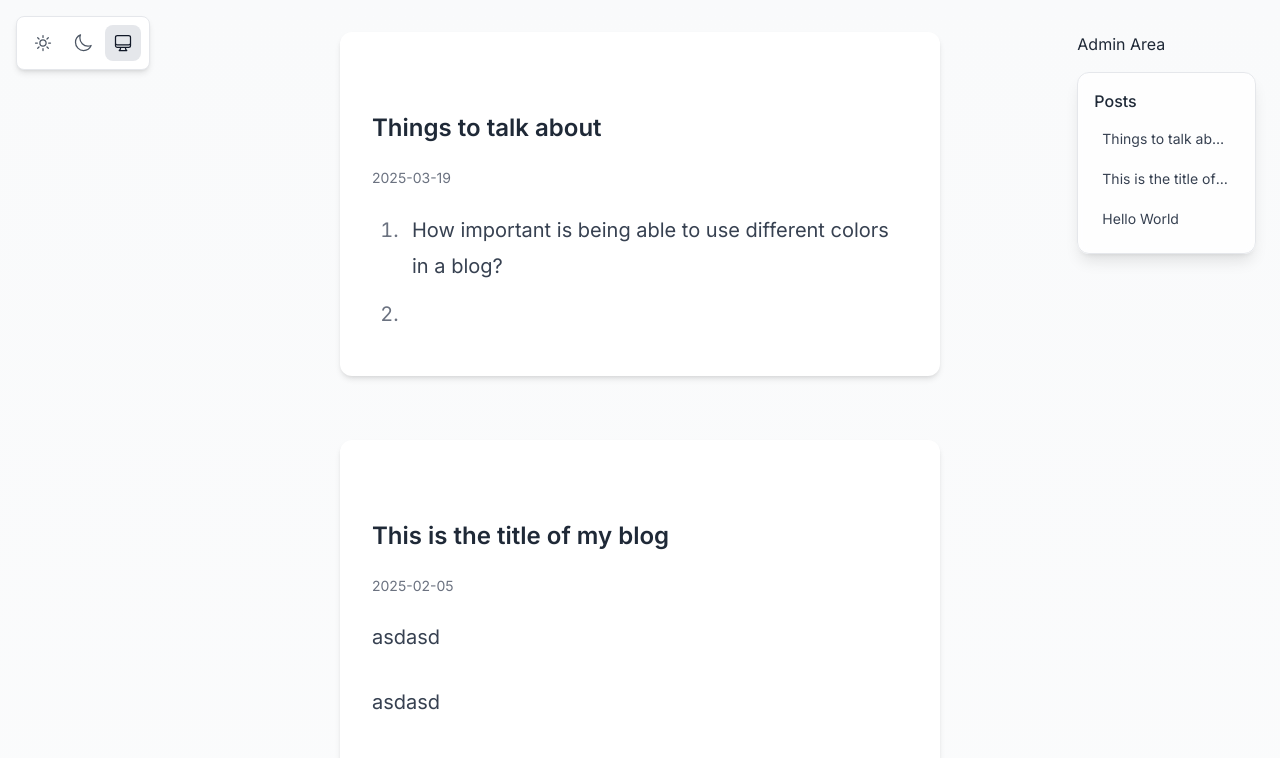
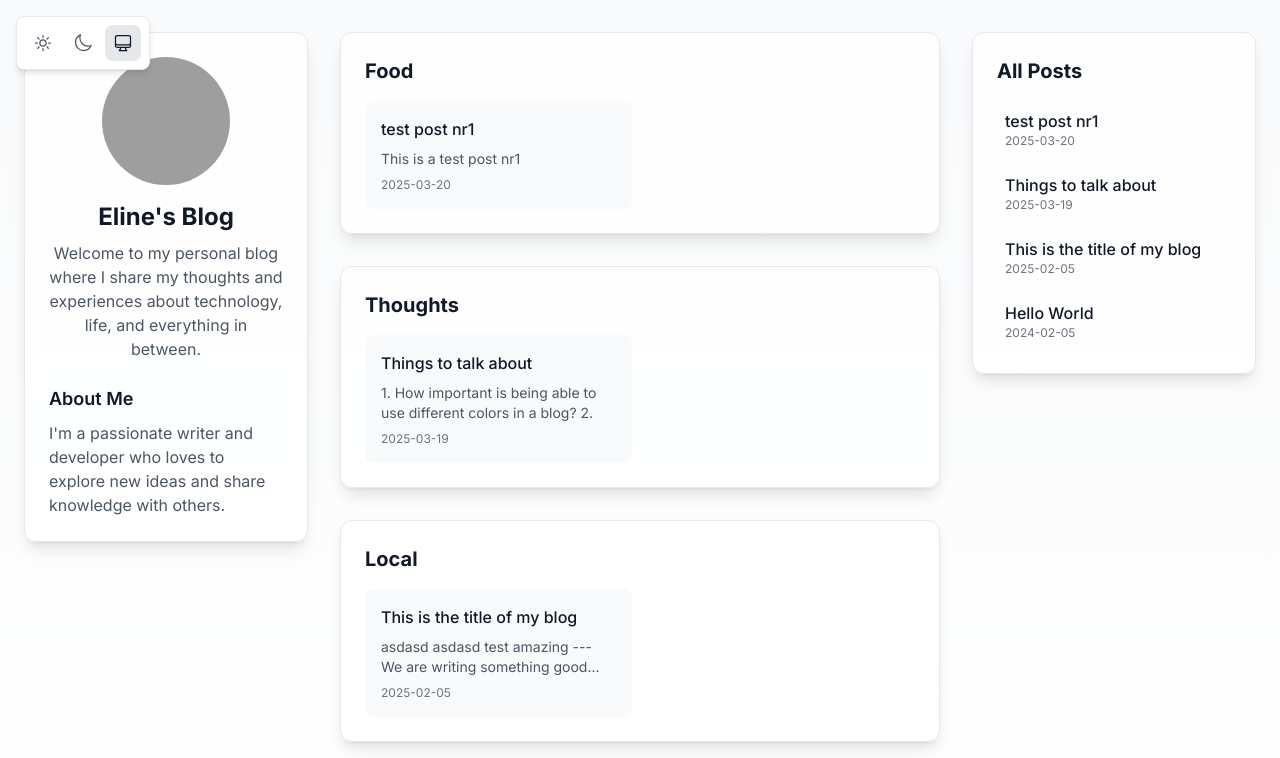
Before and after one commit to Xunrise/simple-blog, a Next.js app: page / in a window 1280 px wide. Shown: the top 758 px of the page. Built offline with nearby package versions, Linux system fonts and the light colour scheme; grey boxes are pictures that could not be loaded.

Commit message:
add categories, excepts and a landing page

```diff
--- a/posts/hello-world.md
+++ b/posts/hello-world.md
@@ -1,6 +1,7 @@
 ---
 title: 'Hello World'
 date: '2024-02-05'
+category: 'Farming'
 ---
 
 # Welcome to My Blog
--- /dev/null
+++ b/posts/test-post-nr1.md
@@ -0,0 +1,7 @@
+---
+title: 'test post nr1'
+date: '2025-03-20'
+category: 'Food'
+---
+
+This is a test post nr1
--- a/posts/things-to-talk-about.md
+++ b/posts/things-to-talk-about.md
@@ -1,6 +1,7 @@
 ---
 title: 'Things to talk about'
 date: '2025-03-19'
+category: 'Thoughts'
 ---
 
 1. How important is being able to use different colors in a blog?
--- a/posts/this-is-the-title-of-my-blog.md
+++ b/posts/this-is-the-title-of-my-blog.md
@@ -1,7 +1,9 @@
 ---
 title: 'This is the title of my blog'
 date: '2025-02-05'
+category: 'Local'
 ---
+
 
 asdasd
 
@@ -10,7 +12,7 @@ asdasd
 
 ***test***
 
-amaizng
+amazing
 ---
 
 We are writing something good here.
--- a/src/app/api/posts/[slug]/route.ts
+++ b/src/app/api/posts/[slug]/route.ts
@@ -3,6 +3,7 @@ import fs from 'fs'
 import path from 'path'
 
 const postsDirectory = path.join(process.cwd(), 'posts')
+
 
 export async function PUT(
   request: Request,
--- a/src/app/page.tsx
+++ b/src/app/page.tsx
@@ -1,10 +1,23 @@
 import { Suspense } from 'react'
 import { MobileSidebar } from '../components/MobileSidebar'
 import { getAllPosts } from '@/lib/posts'
-import PostsList from '../components/PostsList'
+import Image from 'next/image'
+
+// Helper function to group posts by category
+function groupPostsByCategory(posts: any[]) {
+  return posts.reduce((acc, post) => {
+    const category = post.category || 'Uncategorized'
+    if (!acc[category]) {
+      acc[category] = []
+    }
+    acc[category].push(post)
+    return acc
+  }, {})
+}
 
 export default async function Home() {
   const posts = await getAllPosts()
+  const groupedPosts = groupPostsByCategory(posts)
 
   return (
     <div className="min-h-screen relative bg-gradient-to-b from-gray-50 to-white dark:from-zinc-900 dark:to-zinc-950">
@@ -15,32 +28,84 @@ export default async function Home() {
         </Suspense>
 
         <div className="grid grid-cols-1 lg:grid-cols-12 gap-4 sm:gap-8">
-          {/* Main content area - full width on mobile, 4 columns on desktop */}
-          <div className="lg:col-span-6 lg:col-start-4">
-            <div className="space-y-8 sm:space-y-16">
-              <PostsList posts={posts} />
+          {/* Left Column - About Me */}
+          <aside className="lg:col-span-3">
+            <div className="sticky top-4 space-y-6 bg-white/80 dark:bg-zinc-900/80 backdrop-blur-sm rounded-xl shadow-lg p-6 border border-gray-100 dark:border-zinc-800">
+              <div className="text-center">
+                <div className="relative w-32 h-32 mx-auto mb-4">
+                  <Image
+                    src="/profile-placeholder.jpg"
+                    alt="Profile"
+                    fill
+                    className="rounded-full object-cover"
+                  />
+                </div>
+                <h2 className="text-2xl font-bold text-gray-900 dark:text-gray-100">Eline's Blog</h2>
+                <p className="mt-2 text-gray-600 dark:text-gray-400">
+                  Welcome to my personal blog where I share my thoughts and experiences about technology, life, and everything in between.
+                </p>
+              </div>
+              <div className="mt-6">
+                <h3 className="text-lg font-semibold text-gray-900 dark:text-gray-100">About Me</h3>
+                <p className="mt-2 text-gray-600 dark:text-gray-400">
+                  I'm a passionate writer and developer who loves to explore new ideas and share knowledge with others.
+                </p>
+              </div>
             </div>
-          </div>
+          </aside>
 
-          {/* Desktop sidebar - only visible on desktop */}
-          <aside className="hidden lg:block lg:col-span-2 lg:col-start-11">
-            <div className="sticky top-4 sm:top-8 mb-4">
-              <a href='/admin' className="text-center justify-between text-gray-800 dark:text-gray-100">Admin Area</a>
+          {/* Center Column - Category Cards */}
+          <main className="lg:col-span-6">
+            <div className="space-y-8">
+              {Object.entries(groupedPosts).map(([category, categoryPosts]) => (
+                <section key={category} className="bg-white/80 dark:bg-zinc-900/80 backdrop-blur-sm rounded-xl shadow-lg p-6 border border-gray-100 dark:border-zinc-800">
+                  <h2 className="text-xl font-bold text-gray-900 dark:text-gray-100 mb-4">{category}</h2>
+                  <div className="grid grid-cols-1 sm:grid-cols-2 gap-4">
+                    {(categoryPosts as any[]).slice(0, 2).map((post) => (
+                      <a
+                        key={post.slug}
+                        href={`/posts/${post.slug}`}
+                        className="block group"
+                      >
+                        <div className="bg-gray-50 dark:bg-zinc-800 rounded-lg p-4 transition-all duration-200 hover:shadow-md">
+                          <h3 className="font-medium text-gray-900 dark:text-gray-100 group-hover:text-blue-600 dark:group-hover:text-blue-400">
+                            {post.title}
+                          </h3>
+                          <p className="mt-2 text-sm text-gray-600 dark:text-gray-400 line-clamp-2">
+                            {post.excerpt}
+                          </p>
+                          <div className="mt-2 text-xs text-gray-500 dark:text-gray-500">
+                            {post.date}
+                          </div>
+                        </div>
+                      </a>
+                    ))}
+                  </div>
+                </section>
+              ))}
             </div>
-            <div className="sticky top-4 sm:top-8 space-y-1 bg-white/80 dark:bg-zinc-900/80 backdrop-blur-sm rounded-xl shadow-lg p-3 sm:p-4 border border-gray-100 dark:border-zinc-800">
-              <h4 className="font-medium text-gray-800 dark:text-gray-200 mb-2">Posts</h4>
-              <nav className="space-y-1">
+          </main>
+
+          {/* Right Column - All Posts */}
+          <aside className="lg:col-span-3">
+            <div className="sticky top-4 space-y-4 bg-white/80 dark:bg-zinc-900/80 backdrop-blur-sm rounded-xl shadow-lg p-6 border border-gray-100 dark:border-zinc-800">
+              <h2 className="text-xl font-bold text-gray-900 dark:text-gray-100">All Posts</h2>
+              <nav className="space-y-2">
                 {posts.map((post) => (
-                  <div key={post.slug} className="group">
-                    <div className="flex items-center justify-between rounded-lg hover:bg-gray-100/50 dark:hover:bg-zinc-800/30 transition-all duration-200">
-                      <a
-                        href={`#${post.slug}`}
-                        className="block py-1.5 sm:py-2 px-2 text-xs sm:text-sm text-gray-700 dark:text-gray-300 flex-grow truncate"
-                      >
+                  <a
+                    key={post.slug}
+                    href={`/posts/${post.slug}`}
+                    className="block group"
+                  >
+                    <div className="rounded-lg p-2 transition-all duration-200 hover:bg-gray-50 dark:hover:bg-zinc-800">
+                      <h3 className="font-medium text-gray-900 dark:text-gray-100 group-hover:text-blue-600 dark:group-hover:text-blue-400">
                         {post.title}
-                      </a>
+                      </h3>
+                      <div className="text-xs text-gray-500 dark:text-gray-500">
+                        {post.date}
+                      </div>
                     </div>
-                  </div>
+                  </a>
                 ))}
               </nav>
             </div>
--- /dev/null
+++ b/src/app/posts/[slug]/page.tsx
@@ -0,0 +1,42 @@
+import { getAllPosts } from '@/lib/posts'
+import { notFound } from 'next/navigation'
+import { Suspense } from 'react'
+import { MobileSidebar } from '@/components/MobileSidebar'
+
+export default async function PostPage({ params }: { params: { slug: string } }) {
+  const posts = await getAllPosts()
+  const {slug} = await params
+  const post = posts.find(p => p.slug === slug)
+
+  if (!post) {
+    notFound()
+  }
+
+  return (
+    <div className="min-h-screen relative bg-gradient-to-b from-gray-50 to-white dark:from-zinc-900 dark:to-zinc-950">
+      <div className="max-w-[1800px] mx-auto px-4 sm:px-6 py-4 sm:py-8">
+        <Suspense fallback={null}>
+          <MobileSidebar posts={posts} />
+        </Suspense>
+
+        <article className="max-w-3xl mx-auto">
+          <header className="mb-8">
+            <h1 className="text-3xl sm:text-4xl font-bold text-gray-900 dark:text-gray-100 mb-2">
+              {post.title}
+            </h1>
+            <div className="flex items-center gap-4 text-sm text-gray-600 dark:text-gray-400">
+              <time dateTime={post.date}>{post.date}</time>
+              <span className="px-2 py-1 rounded-full bg-gray-100 dark:bg-zinc-800 text-gray-700 dark:text-gray-300">
+                {post.category}
+              </span>
+            </div>
+          </header>
+
+          <div className="prose dark:prose-invert prose-lg max-w-none">
+            {post.content}
+          </div>
+        </article>
+      </div>
+    </div>
+  )
+}
--- a/src/lib/posts.ts
+++ b/src/lib/posts.ts
@@ -4,6 +4,22 @@ import matter from 'gray-matter'
 import { Post } from './types'
 
 const postsDirectory = path.join(process.cwd(), 'posts')
+
+function generateExcerpt(content: string, maxLength: number = 150): string {
+  // Remove any markdown formatting
+  const plainText = content
+    .replace(/\[([^\]]+)\]\([^)]+\)/g, '$1') // Remove links but keep text
+    .replace(/[#*`_~]/g, '') // Remove markdown symbols
+    .replace(/\n+/g, ' ') // Replace newlines with spaces
+    .trim()
+
+  if (plainText.length <= maxLength) return plainText
+
+  // Find the last complete word within maxLength
+  const truncated = plainText.slice(0, maxLength)
+  const lastSpace = truncated.lastIndexOf(' ')
+  return truncated.slice(0, lastSpace) + '...'
+}
 
 export async function getAllPosts(): Promise<Post[]> {
   const fileNames = fs.readdirSync(postsDirectory)
@@ -18,6 +34,8 @@ export async function getAllPosts(): Promise<Post[]> {
       content,
       title: data.title as string,
       date: data.date as string,
+      category: (data.category as string) || 'Uncategorized',
+      excerpt: generateExcerpt(content)
     }
   })
 
--- a/src/lib/types.ts
+++ b/src/lib/types.ts
@@ -3,4 +3,6 @@ export type Post = {
   title: string
   date: string
   content: string
+  category: string
+  excerpt: string
 }
```
